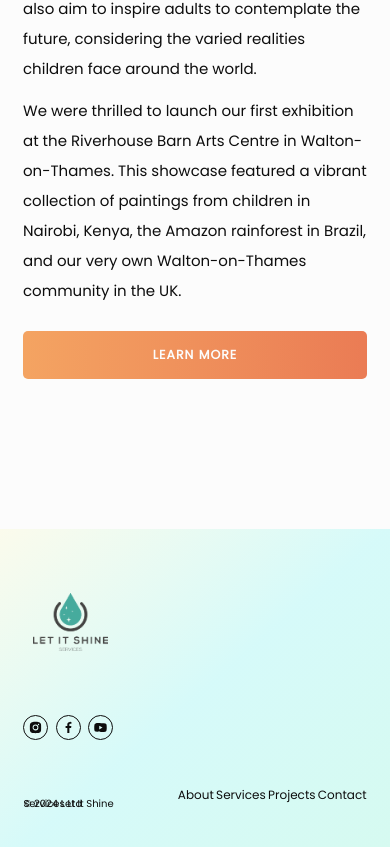
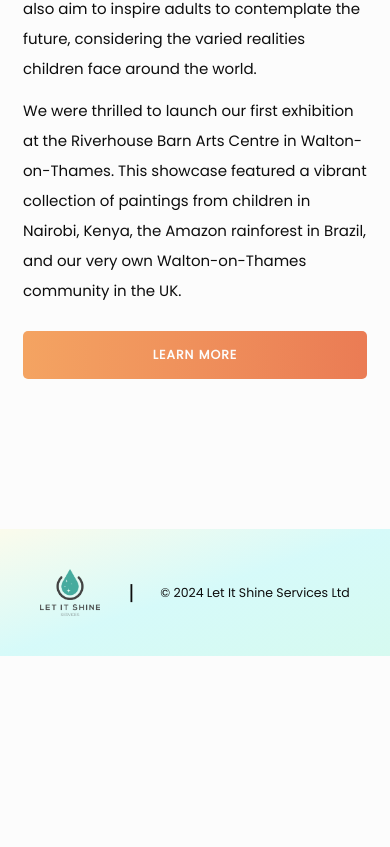
Before and after one commit to rodrigodelascio/let-it-shine, a React (Create React App) app: page / in a window 390 px wide. Shown: the part 2843-3690 px from the top of the page. After the commit the page ends 3499 px from the top, so only its background shows below. Built offline with nearby package versions, Linux system fonts and the light colour scheme.

Commit message:
add media queries

```diff
--- a/src/components/common/Footer.module.css
+++ b/src/components/common/Footer.module.css
@@ -84,3 +84,54 @@
   font-size: 1.5rem;
   color: var(--clr-darkblue);
 }
+
+/* ********** MEDIA QUERIES ********** */
+
+@media screen and (max-width: 768px) {
+  .footer-container {
+    height: 15vh;
+  }
+
+  .footer-images-container {
+    flex-direction: row;
+    justify-content: center;
+    align-items: center;
+    gap: 6rem;
+    width: 100%;
+    height: 100%;
+  }
+
+  .footer-logo-container {
+    position: relative;
+  }
+
+  .footer-logo-container::after {
+    content: "|";
+    display: flex;
+    justify-content: center;
+    align-items: center;
+    position: absolute;
+    bottom: 0;
+    right: -3.25rem;
+    font-size: 2rem;
+    width: 0.25rem;
+    height: 100%;
+  }
+
+  .footer-logo {
+    width: 60px;
+    padding-left: 0;
+  }
+
+  .footer-text {
+    font-size: 1.25rem;
+  }
+
+  .footer-links-container {
+    display: none;
+  }
+
+  .hero-socials {
+    display: none;
+  }
+}
```
